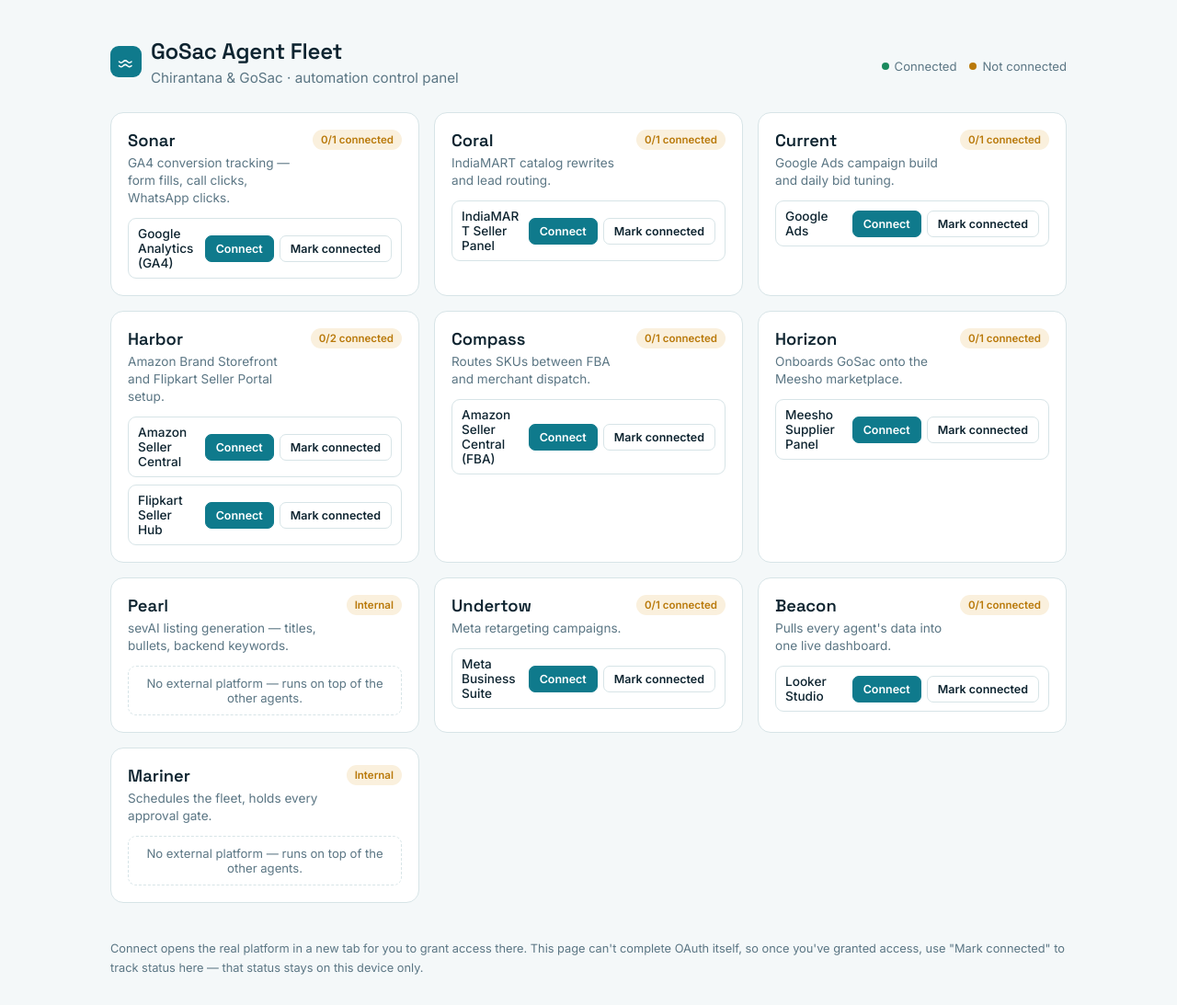
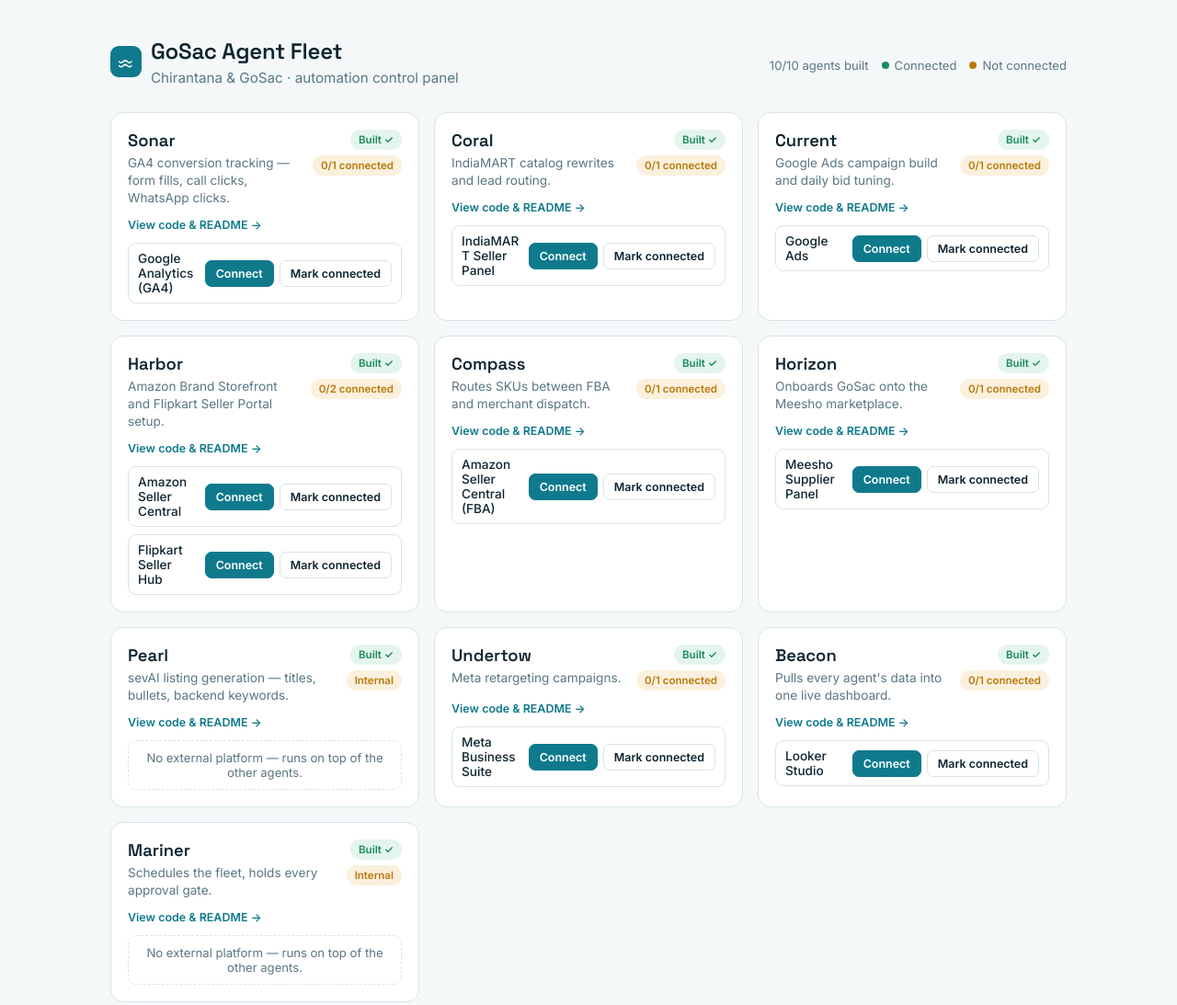
Before and after one commit to cherubimin082-art/GoSac, a plain HTML site: page agents/gosac-dashboard.html in a window 1280 px wide. Shown: the top 1093 px of the page at 92% size. Drawn offline with Linux system fonts and the light colour scheme.

Commit message:
Update dashboard to show all 10 agents as built
Adds a "Built" badge per agent card, a build-progress summary in the
header, and a link to each agent's code/README on GitHub, now that the
full fleet exists.

Co-Authored-By: Claude Sonnet 5 <noreply@anthropic.com>

```diff
--- a/agents/gosac-dashboard.html
+++ b/agents/gosac-dashboard.html
@@ -72,6 +72,13 @@ h1{font-size:1.5rem; margin:0; letter-spacing:-0.01em}
 }
 .pill.good{background:var(--good-bg); color:var(--good)}
 .pill.pending{background:var(--pending-bg); color:var(--pending)}
+.pill-stack{display:flex; flex-direction:column; align-items:flex-end; gap:6px; flex-shrink:0}
+
+.code-link{
+  font-size:0.78rem; color:var(--accent); text-decoration:none; font-weight:600;
+  align-self:flex-start;
+}
+.code-link:hover{text-decoration:underline}
 
 .platforms{display:flex; flex-direction:column; gap:8px}
 .platform-row{
@@ -113,6 +120,7 @@ footer a{color:var(--accent)}
       </div>
     </div>
     <div class="legend">
+      <span id="build-summary"></span>
       <span><i class="dot good"></i>Connected</span>
       <span><i class="dot pending"></i>Not connected</span>
     </div>
@@ -121,6 +129,7 @@ footer a{color:var(--accent)}
   <div class="grid" id="grid"></div>
 
   <footer>
+    All 10 agents are built and tested in mock mode (code + README for each on GitHub).
     Connect opens the real platform in a new tab for you to grant access there.
     This page can't complete OAuth itself, so once you've granted access, use
     "Mark connected" to track status here &mdash; that status stays on this device only.
@@ -128,30 +137,32 @@ footer a{color:var(--accent)}
 </div>
 
 <script>
+const REPO = "https://github.com/cherubimin082-art/GoSac/tree/main/agents";
+
 const AGENTS = [
   { id:"sonar", name:"Sonar", role:"GA4 conversion tracking &mdash; form fills, call clicks, WhatsApp clicks.",
-    platforms:[{ name:"Google Analytics (GA4)", url:"https://analytics.google.com" }] },
+    built:true, platforms:[{ name:"Google Analytics (GA4)", url:"https://analytics.google.com" }] },
   { id:"coral", name:"Coral", role:"IndiaMART catalog rewrites and lead routing.",
-    platforms:[{ name:"IndiaMART Seller Panel", url:"https://seller.indiamart.com" }] },
+    built:true, platforms:[{ name:"IndiaMART Seller Panel", url:"https://seller.indiamart.com" }] },
   { id:"current", name:"Current", role:"Google Ads campaign build and daily bid tuning.",
-    platforms:[{ name:"Google Ads", url:"https://ads.google.com" }] },
+    built:true, platforms:[{ name:"Google Ads", url:"https://ads.google.com" }] },
   { id:"harbor", name:"Harbor", role:"Amazon Brand Storefront and Flipkart Seller Portal setup.",
-    platforms:[
+    built:true, platforms:[
       { name:"Amazon Seller Central", url:"https://sellercentral.amazon.in" },
       { name:"Flipkart Seller Hub", url:"https://seller.flipkart.com" }
     ] },
   { id:"compass", name:"Compass", role:"Routes SKUs between FBA and merchant dispatch.",
-    platforms:[{ name:"Amazon Seller Central (FBA)", url:"https://sellercentral.amazon.in/fba/inbound" }] },
+    built:true, platforms:[{ name:"Amazon Seller Central (FBA)", url:"https://sellercentral.amazon.in/fba/inbound" }] },
   { id:"horizon", name:"Horizon", role:"Onboards GoSac onto the Meesho marketplace.",
-    platforms:[{ name:"Meesho Supplier Panel", url:"https://supplier.meesho.com" }] },
+    built:true, platforms:[{ name:"Meesho Supplier Panel", url:"https://supplier.meesho.com" }] },
   { id:"pearl", name:"Pearl", role:"sevAI listing generation &mdash; titles, bullets, backend keywords.",
-    platforms:[] },
+    built:true, platforms:[] },
   { id:"undertow", name:"Undertow", role:"Meta retargeting campaigns.",
-    platforms:[{ name:"Meta Business Suite", url:"https://business.facebook.com" }] },
+    built:true, platforms:[{ name:"Meta Business Suite", url:"https://business.facebook.com" }] },
   { id:"beacon", name:"Beacon", role:"Pulls every agent's data into one live dashboard.",
-    platforms:[{ name:"Looker Studio", url:"https://lookerstudio.google.com" }] },
+    built:true, platforms:[{ name:"Looker Studio", url:"https://lookerstudio.google.com" }] },
   { id:"mariner", name:"Mariner", role:"Schedules the fleet, holds every approval gate.",
-    platforms:[] }
+    built:true, platforms:[] }
 ];
 
 const STORE_KEY = "gosac-fleet-connections";
@@ -173,6 +184,10 @@ function render(){
   const grid = document.getElementById("grid");
   grid.innerHTML = "";
 
+  const builtCount = AGENTS.filter(a => a.built).length;
+  document.getElementById("build-summary").textContent =
+    `${builtCount}/${AGENTS.length} agents built`;
+
   AGENTS.forEach(agent => {
     const card = document.createElement("div");
     card.className = "card";
@@ -188,11 +203,24 @@ function render(){
         <h3 class="agent-name">${agent.name}</h3>
         <p class="agent-role">${agent.role}</p>
       </div>
-      ${ total > 0
-          ? `<span class="pill ${allConnected ? 'good' : 'pending'}">${connectedCount}/${total} connected</span>`
-          : `<span class="pill pending">Internal</span>` }
+      <span class="pill-stack">
+        <span class="pill ${agent.built ? 'good' : 'pending'}">${agent.built ? 'Built ✓' : 'Not built'}</span>
+        ${ total > 0
+            ? `<span class="pill ${allConnected ? 'good' : 'pending'}">${connectedCount}/${total} connected</span>`
+            : `<span class="pill pending">Internal</span>` }
+      </span>
     `;
     card.appendChild(top);
+
+    if (agent.built){
+      const link = document.createElement("a");
+      link.className = "code-link";
+      link.href = `${REPO}/${agent.id}`;
+      link.target = "_blank";
+      link.rel = "noopener";
+      link.textContent = "View code & README →";
+      card.appendChild(link);
+    }
 
     if (total === 0){
       const internal = document.createElement("div");
```
Also changed, not shown: web/index.html (+41 -13 lines).
